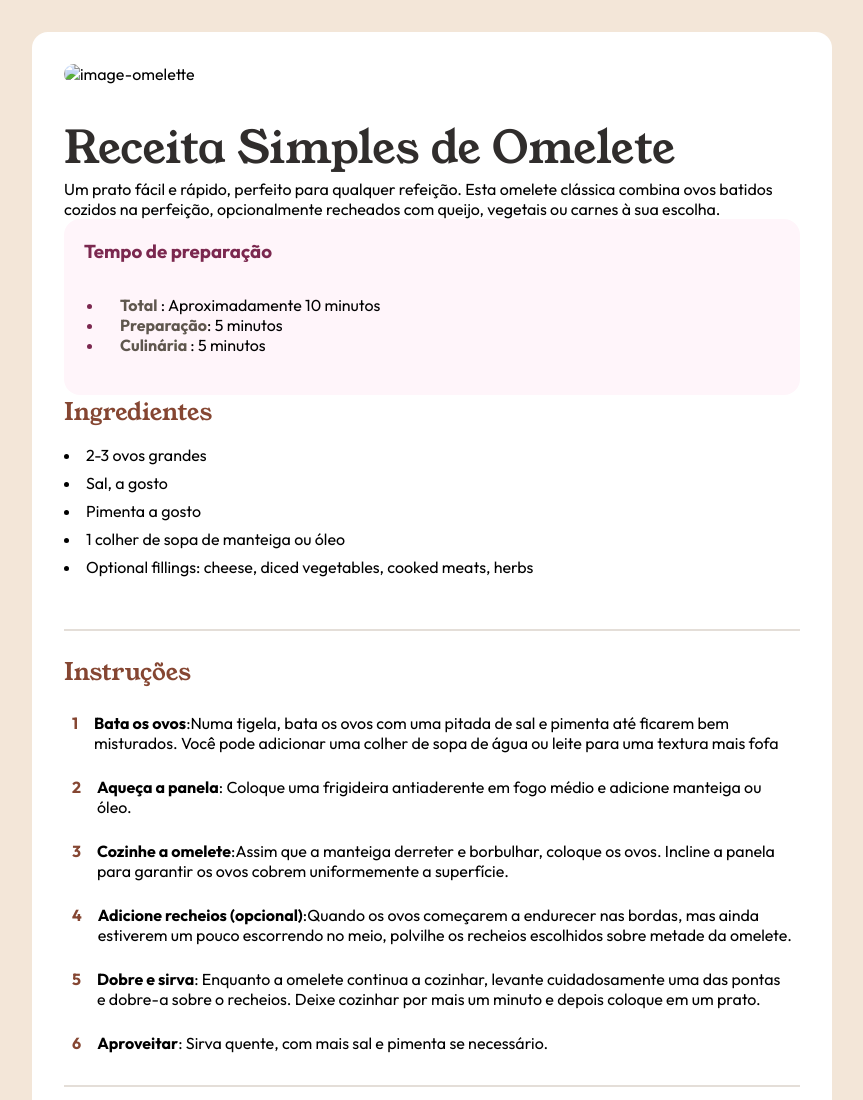
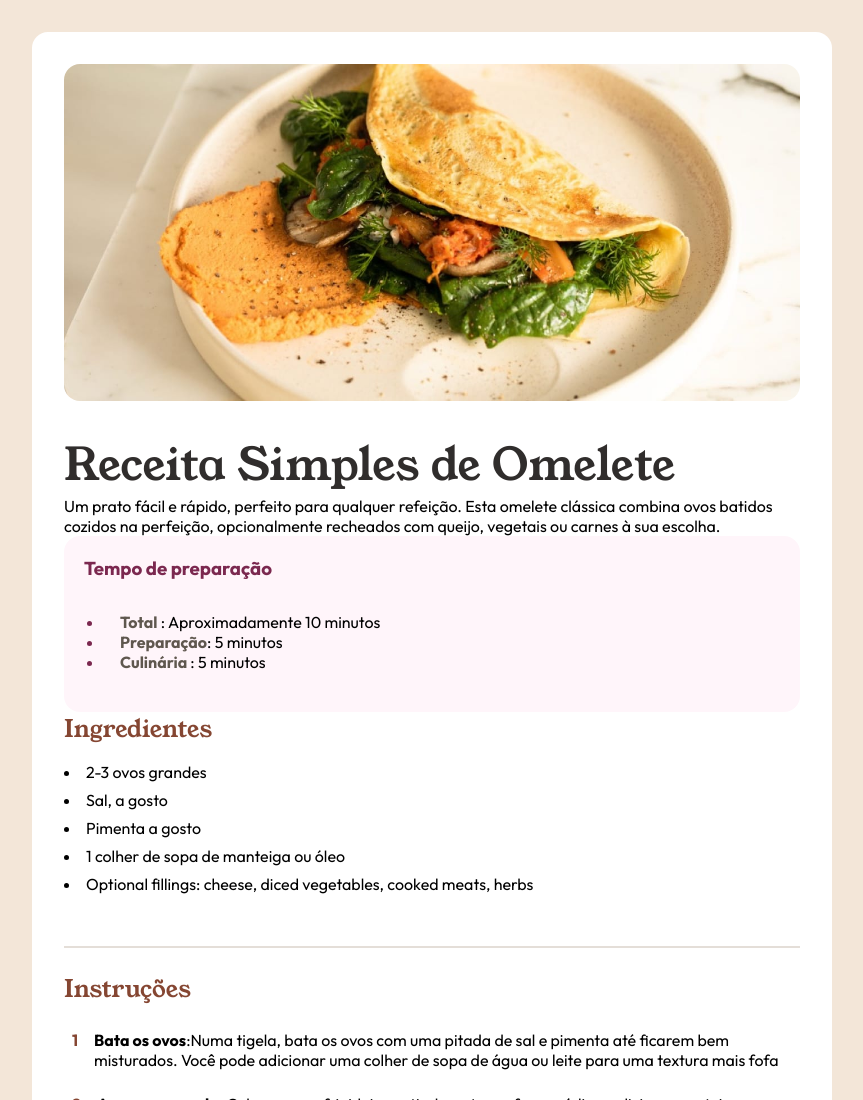
Before and after one commit to R1que08/recipe-page-main, a plain HTML site: page index.html in a window 1280 px wide. Shown: the top 1100 px of the page, without its empty margins (208-1071 px from the left). Drawn offline with Linux system fonts and the light colour scheme; the site is published under a folder, as on GitHub Pages, so addresses that start at the root find nothing.

Commit message:
Alteração img
alteração na img do omelete, tetantiva 1

```diff
--- a/index.html
+++ b/index.html
@@ -19,7 +19,7 @@
 <body>
 
   <div class="container">
-    <div class="recipe-img"> <img src="/assets/images/image-omelette.jpeg" alt="image-omelette"></div>
+    <div class="recipe-img"> <img src="assets/images/image-omelette.jpeg" alt="image-omelette"></div>
     <div class="recipe-information">
 
 
```
